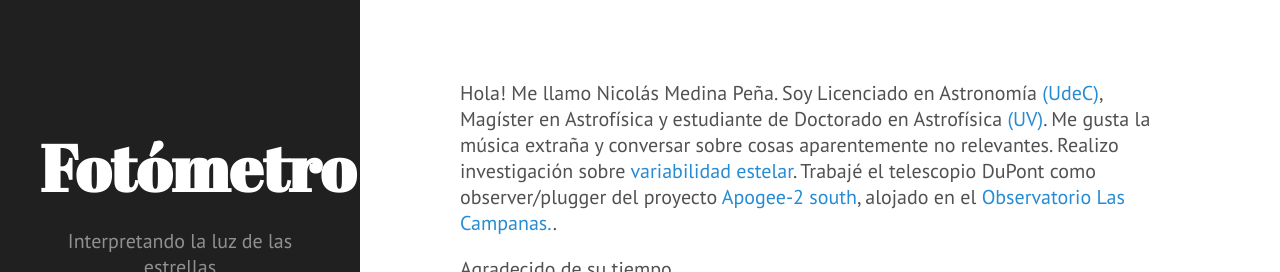
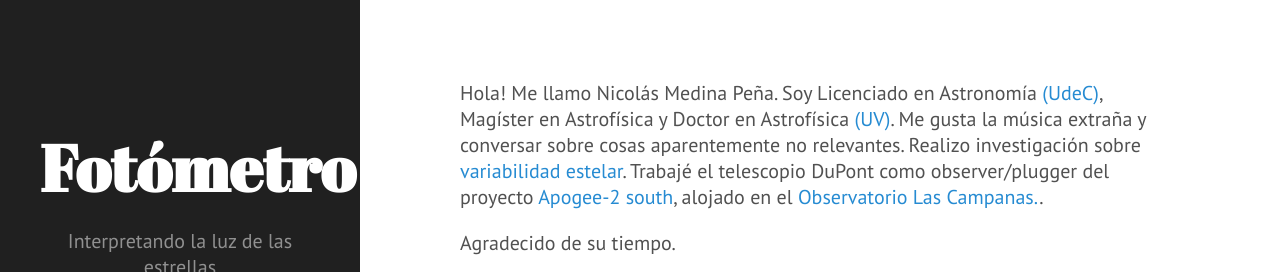
Before and after one commit to nicomedinap/nicomedinap.github.io, a Jekyll site: the page built from about.md, in a window 1280 px wide and 900 px high, cut to the strip 0-272 px from the top of the window. Built offline with Jekyll 4.4.1, drawn with Linux system fonts in a browser that asks for light colours.

Commit message:
Update about.md

```diff
--- a/about.md
+++ b/about.md
@@ -3,7 +3,7 @@ layout: default
 title: Sobre el autor
 ---
 
-Hola! Me llamo Nicolás Medina Peña. Soy Licenciado en Astronomía [(UdeC)](http://www.udec.cl/pexterno/){:target="_blank"}, Magíster en Astrofísica y estudiante de Doctorado en Astrofísica [(UV)](http://uv.cl/){:target="_blank"}. Me gusta la música extraña y conversar sobre cosas aparentemente no relevantes.
+Hola! Me llamo Nicolás Medina Peña. Soy Licenciado en Astronomía [(UdeC)](http://www.udec.cl/pexterno/){:target="_blank"}, Magíster en Astrofísica y Doctor en Astrofísica [(UV)](http://uv.cl/){:target="_blank"}. Me gusta la música extraña y conversar sobre cosas aparentemente no relevantes.
 Realizo investigación sobre [variabilidad estelar](https://es.wikipedia.org/wiki/Estrella_variable){:target="_blank"}. Trabajé el telescopio DuPont como observer/plugger del proyecto [Apogee-2 south](http://www.sdss.org/surveys/apogee-2/){:target="_blank"}, alojado en el [Observatorio Las Campanas.](https://es.wikipedia.org/wiki/Observatorio_Las_Campanas){:target="_blank"}.
 
 Agradecido de su tiempo.
@@ -40,5 +40,5 @@ Existen dos versiones: ([español](https://drive.google.com/file/d/1d1qEw0NPfdGg
 - [x] Sobrevivir al 2012.
 - [x] Sobrevivir el 2020. (version actualizada.)
 - [x] Creerme científico.
-- [ ] Escribir una tesis de Doctorado.
+- [x] Escribir una tesis de Doctorado.
 - [ ] Escuchar "Close to the Edge" en vivo.
```
